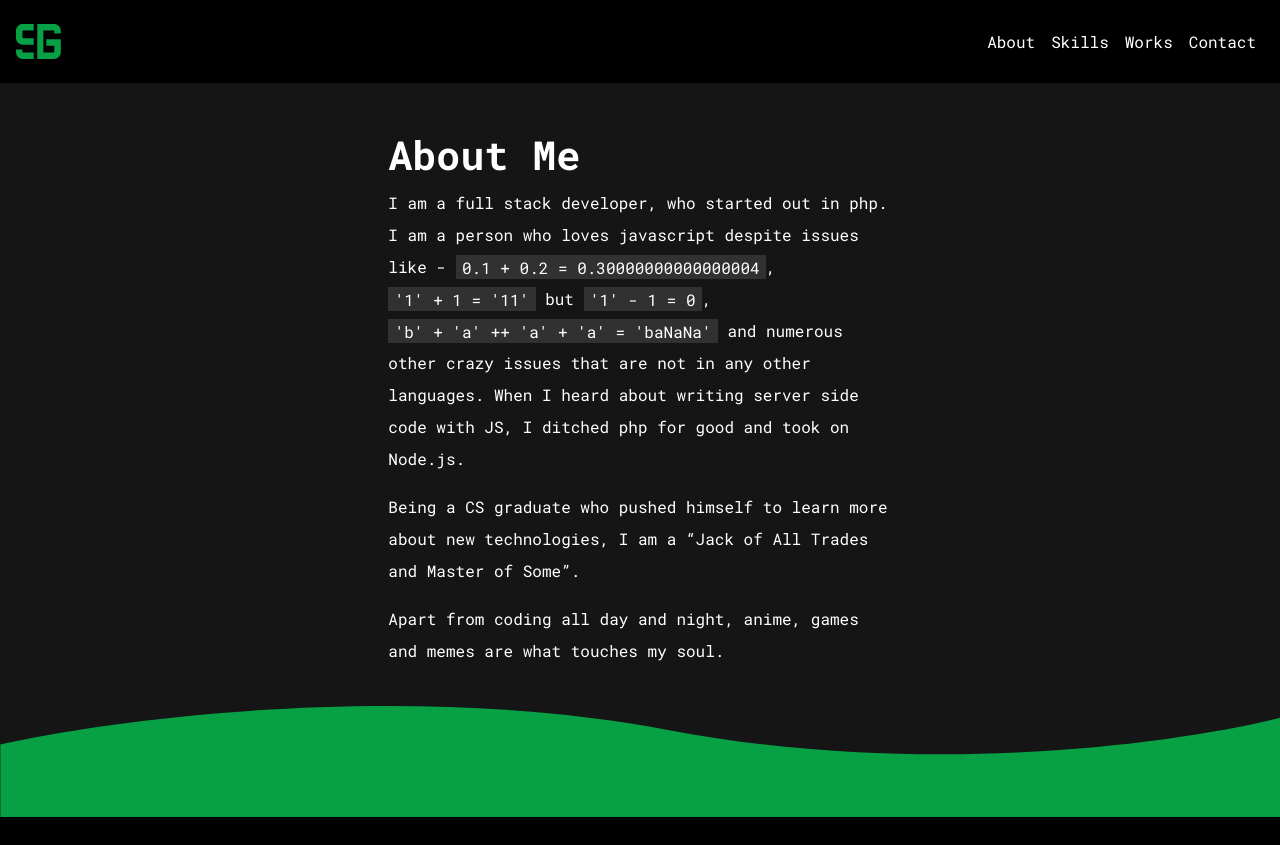
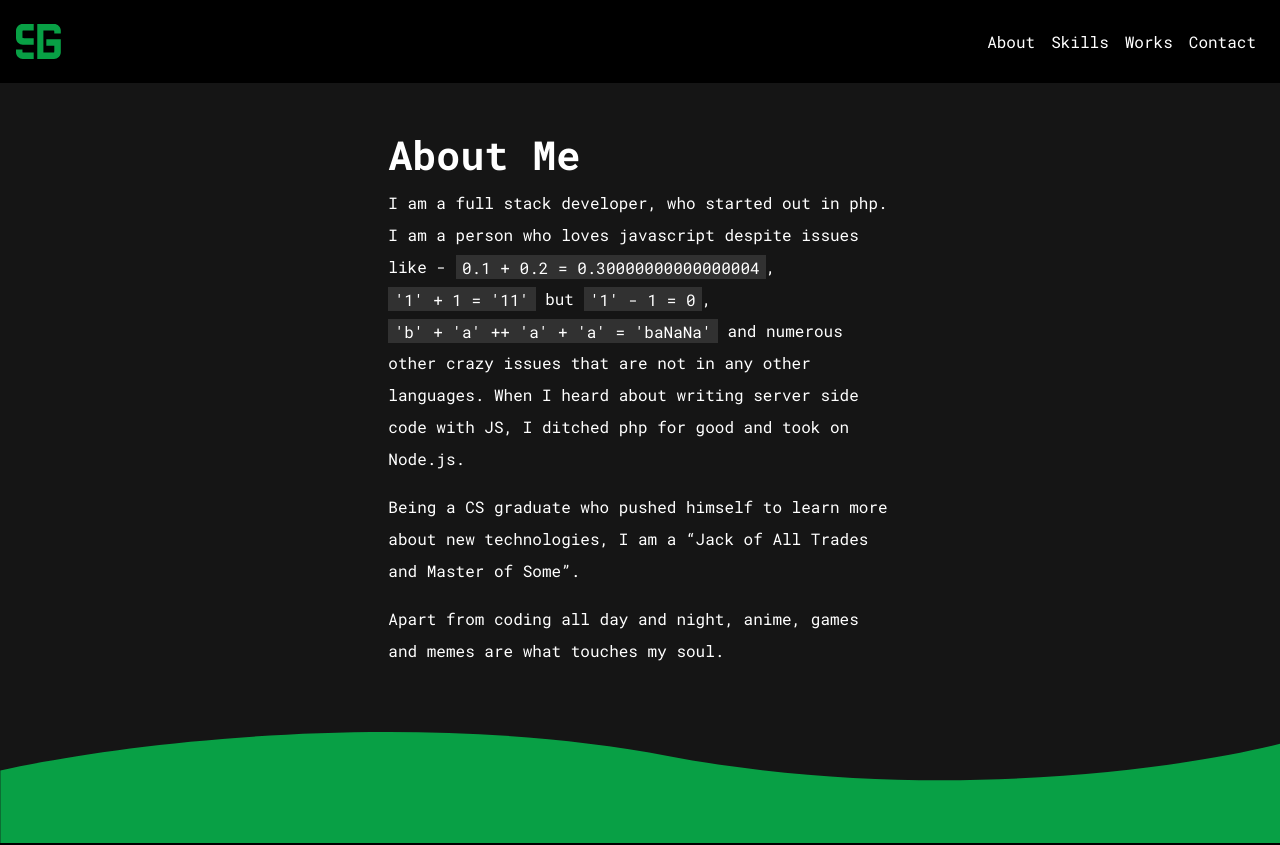
Before and after one commit to sarangnx/sarangnx.github.io, a Vue app: page /about in a window 1280 px wide. Shown: the top 845 px of the page. Built offline with nearby package versions, Linux system fonts and the light colour scheme.

Commit message:
calculate height of background pseudo container

```diff
--- a/src/views/About.vue
+++ b/src/views/About.vue
@@ -54,7 +54,8 @@
         background: url('/img/curvybg-1.svg');
         display: block;
         width: 100%;
-        height: 150px;
+        height: calc(100vw * 7 / 80);
+        margin-top: 4rem;
         background-repeat: no-repeat;
         left: 0px;
         top: 0px;
```
